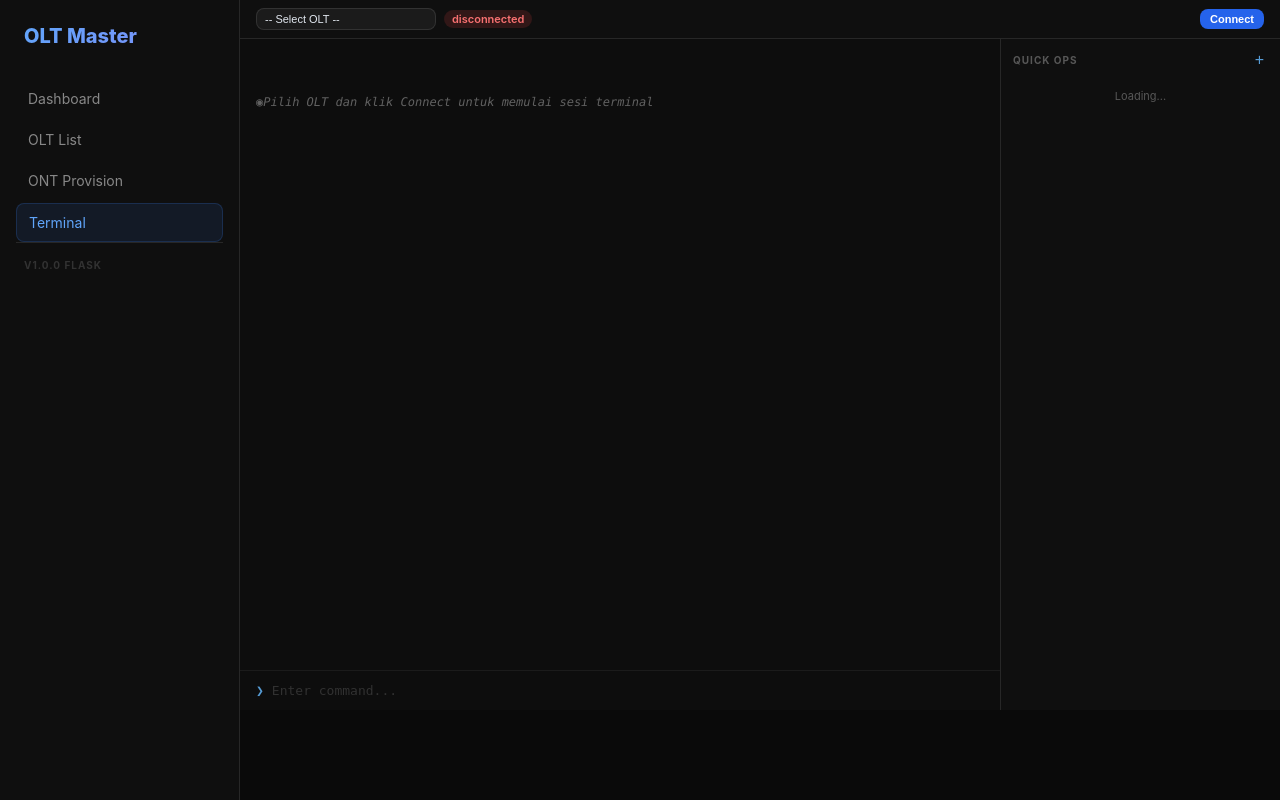
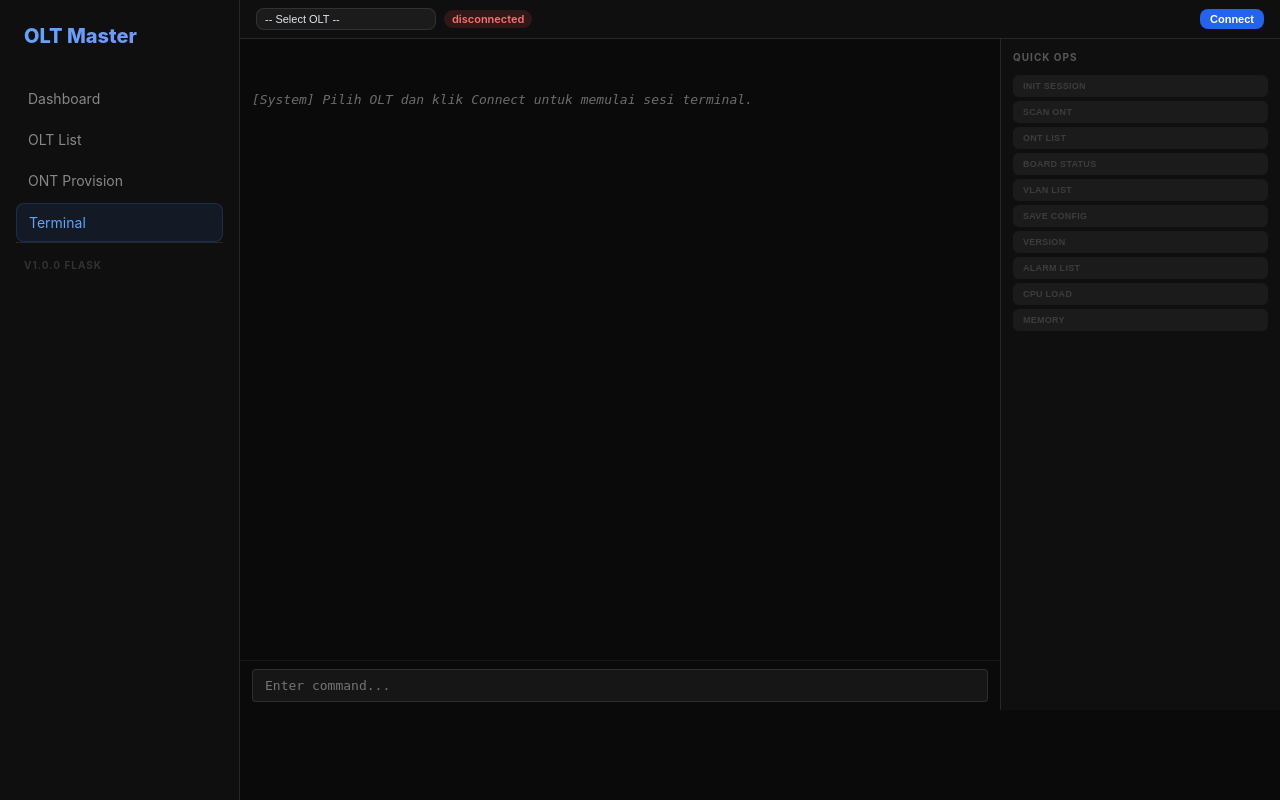
Before and after one commit to m-a-b-d-u-h/olt-app, a Flask app: page /terminal in a window 1280 px wide. Run offline with Flask 3, Linux system fonts and the light colour scheme; data that the repository does not hold is empty.

Commit message:
Revert "enhance: terminal UI like real CLI with prompt and colors"
This reverts commit fcc589211d6009a4b9b1d9030729b2e870ce22db.

```diff
--- a/templates/terminal.html
+++ b/templates/terminal.html
@@ -5,44 +5,21 @@
 .terminal-wrapper { display:flex; flex-direction:column; height:calc(100vh - 90px); margin:-24px -32px; }
 .terminal-header { display:flex; align-items:center; justify-content:space-between; padding:8px 16px; background:#0f0f0f; border-bottom:1px solid rgba(255,255,255,0.1); flex-shrink:0; }
 .terminal-body { flex:1; display:flex; overflow:hidden; }
-.terminal-screen { flex:1; background:#0d0d0d; display:flex; flex-direction:column; }
-.terminal-output {
-    flex:1; overflow-y:auto; padding:12px 16px;
-    font-family:'SF Mono','Fira Code','Cascadia Code','Consolas',monospace;
-    font-size:13px; line-height:1.6; color:#d4d4d4;
-    background:#0d0d0d; white-space:pre-wrap;
-}
-.terminal-output .prompt-line { color:#569cd6; }
-.terminal-output .cmd-output { color:#d4d4d4; }
-.terminal-output .system { color:rgba(255,255,255,0.35); font-style:italic; font-size:12px; }
-.terminal-output .system:before { content:'\25C9 '; }
-.terminal-output .error { color:#f44747; }
-.terminal-output .error:before { content:'\2716 '; }
-.terminal-output .success { color:#6a9955; }
-.terminal-output .highlight { color:#ce9178; }
-.terminal-input-row {
-    display:flex; align-items:center; gap:0;
-    padding:6px 16px; background:#0d0d0d;
-    border-top:1px solid rgba(255,255,255,0.06);
-    flex-shrink:0;
-}
-.terminal-prompt {
-    color:#569cd6; font-family:'SF Mono','Fira Code',monospace;
-    font-size:13px; font-weight:600; padding-right:8px; user-select:none;
-}
-.terminal-input-row input {
-    flex:1; background:transparent; border:none; padding:6px 0;
-    color:#d4d4d4; font-family:'SF Mono','Fira Code',monospace;
-    font-size:13px; outline:none; caret-color:#569cd6;
-}
-.terminal-input-row input::placeholder { color:rgba(255,255,255,0.15); }
+.terminal-screen { flex:1; background:#0a0a0a; display:flex; flex-direction:column; }
+.terminal-output { flex:1; overflow-y:auto; padding:12px; font-family:'SF Mono','Fira Code',monospace; font-size:13px; line-height:1.5; color:#e2e8f0; background:#0a0a0a; white-space:pre-wrap; }
+.terminal-output .prompt { color:#60a5fa; }
+.terminal-output .system { color:rgba(255,255,255,0.4); font-style:italic; }
+.terminal-output .error { color:#f87171; }
+.terminal-input-row { display:flex; padding:8px 12px; background:#0a0a0a; border-top:1px solid rgba(255,255,255,0.05); flex-shrink:0; }
+.terminal-input-row input { flex:1; background:rgba(255,255,255,0.05); border:1px solid rgba(255,255,255,0.1); border-radius:4px; padding:8px 12px; color:#e2e8f0; font-family:'SF Mono','Fira Code',monospace; font-size:13px; outline:none; }
+.terminal-input-row input:focus { border-color:#3b82f6; }
 .quick-panel { width:280px; background:#0f0f0f; border-left:1px solid rgba(255,255,255,0.1); padding:12px; overflow-y:auto; flex-shrink:0; }
-.quick-panel h3 { font-size:10px; text-transform:uppercase; letter-spacing:0.1em; color:rgba(255,255,255,0.3); font-weight:700; margin-bottom:12px; margin:0; }
-.quick-grid { display:flex; flex-direction:column; gap:4px; margin-top:12px; }
+.quick-panel h3 { font-size:10px; text-transform:uppercase; letter-spacing:0.1em; color:rgba(255,255,255,0.3); font-weight:700; margin-bottom:12px; }
+.quick-grid { display:flex; flex-direction:column; gap:4px; }
 .quick-btn { display:flex; align-items:center; justify-content:space-between; padding:6px 10px; border-radius:6px; border:none; font-size:9px; font-weight:700; text-transform:uppercase; letter-spacing:0.03em; cursor:pointer; transition:all 0.2s; width:100%; text-align:left; }
-.quick-btn:not(:disabled) { background:rgba(86,156,214,0.12); color:#569cd6; }
-.quick-btn:not(:disabled):hover { background:rgba(86,156,214,0.2); }
-.quick-btn:disabled { background:rgba(255,255,255,0.03); color:rgba(255,255,255,0.15); cursor:not-allowed; }
+.quick-btn:not(:disabled) { background:#e2e8f0; color:#0f172a; }
+.quick-btn:not(:disabled):hover { background:#cbd5e1; }
+.quick-btn:disabled { background:rgba(255,255,255,0.05); color:rgba(255,255,255,0.15); cursor:not-allowed; }
 @media(max-width:768px){ .quick-panel { display:none; } .terminal-wrapper { margin:-16px; height:calc(100vh - 60px); } }
 </style>
 
@@ -65,18 +42,14 @@
     <div class="terminal-body">
         <div class="terminal-screen">
             <div class="terminal-output" id="term-output">
-                <div class="system">Pilih OLT dan klik Connect untuk memulai sesi terminal</div>
+                <div class="system">[System] Pilih OLT dan klik Connect untuk memulai sesi terminal.</div>
             </div>
             <div class="terminal-input-row">
-                <span class="terminal-prompt" id="term-prompt">❯</span>
-                <input type="text" id="term-input" placeholder="Enter command..." disabled onkeydown="if(event.key==='Enter')sendCommand()" autocomplete="off" spellcheck="false">
+                <input type="text" id="term-input" placeholder="Enter command..." disabled onkeydown="if(event.key==='Enter')sendCommand()">
             </div>
         </div>
         <div class="quick-panel">
-            <div style="display:flex;justify-content:space-between;align-items:center;">
-                <h3>Quick Ops</h3>
-                <button onclick="addQuickCmd()" style="background:none;border:none;color:#569cd6;font-size:16px;cursor:pointer;padding:0 4px;" title="Add Command">+</button>
-            </div>
+            <h3>Quick Ops</h3>
             <div class="quick-grid" id="quick-grid"></div>
         </div>
     </div>
@@ -87,66 +60,22 @@
 let socket = null;
 let connected = false;
 
-let QUICK_CMDS = [];
+const QUICK_CMDS = [
+    {id:'init',label:'Init Session',cmds:['enable','config']},
+    {id:'scan',label:'Scan ONT',cmds:['display ont autofind all']},
+    {id:'onts',label:'ONT List',cmds:['interface gpon 0/1','display ont info 0 all']},
+    {id:'board',label:'Board Status',cmds:['display board 0']},
+    {id:'vlan',label:'VLAN List',cmds:['display vlan all']},
+    {id:'save',label:'Save Config',cmds:['save','y']},
+    {id:'ver',label:'Version',cmds:['display version']},
+    {id:'alarm',label:'Alarm List',cmds:['display alarm active all']},
+    {id:'cpu',label:'CPU Load',cmds:['display cpu']},
+    {id:'mem',label:'Memory',cmds:['display memory']},
+];
 
-async function loadQuickCmds() {
-    const res = await fetch('/api/quick-commands');
-    QUICK_CMDS = await res.json();
-    renderQuickCmds();
-}
-
-function renderQuickCmds() {
-    const grid = document.getElementById('quick-grid');
-    grid.innerHTML = QUICK_CMDS.map(c =>
-        `<div style="display:flex;gap:4px;align-items:stretch;">
-            <button class="quick-btn" id="q-${c.id}" onclick="runQuick('${c.id}')" disabled style="flex:1;">${c.label}</button>
-            <button class="quick-btn" onclick="editQuickCmd('${c.id}')" disabled style="width:28px;padding:4px;font-size:11px;flex:none;" id="qe-${c.id}" title="Edit">✎</button>
-            <button class="quick-btn" onclick="deleteQuickCmd('${c.id}')" disabled style="width:28px;padding:4px;font-size:11px;flex:none;" id="qd-${c.id}" title="Delete">✕</button>
-        </div>`
-    ).join('');
-}
-
-async function editQuickCmd(id) {
-    const cmd = QUICK_CMDS.find(c => c.id === id);
-    if (!cmd) return;
-    const label = prompt('Label:', cmd.label);
-    if (!label) return;
-    const cmdsStr = prompt('Commands (one per line):', cmd.commands.join('\n'));
-    if (!cmdsStr) return;
-    const commands = cmdsStr.split('\n').map(s => s.trim()).filter(Boolean);
-    await fetch('/api/quick-commands/' + id, {
-        method: 'PUT',
-        headers: {'Content-Type': 'application/json'},
-        body: JSON.stringify({label, commands}),
-    });
-    await loadQuickCmds();
-    updateQuickBtnState();
-}
-
-async function deleteQuickCmd(id) {
-    if (!confirm('Hapus command ini?')) return;
-    await fetch('/api/quick-commands/' + id, {method: 'DELETE'});
-    await loadQuickCmds();
-    updateQuickBtnState();
-}
-
-async function addQuickCmd() {
-    const label = prompt('Label for new command:');
-    if (!label) return;
-    const cmdsStr = prompt('Commands (one per line):\n\nContoh:\nenable\nconfig\ndisplay vlan all');
-    if (!cmdsStr) return;
-    const commands = cmdsStr.split('\n').map(s => s.trim()).filter(Boolean);
-    await fetch('/api/quick-commands', {
-        method: 'POST',
-        headers: {'Content-Type': 'application/json'},
-        body: JSON.stringify({label, commands}),
-    });
-    await loadQuickCmds();
-    updateQuickBtnState();
-}
-
-document.getElementById('quick-grid').innerHTML = '<div style="color:rgba(255,255,255,0.3);font-size:11px;padding:8px;text-align:center;">Loading...</div>';
-loadQuickCmds();
+document.getElementById('quick-grid').innerHTML = QUICK_CMDS.map(c =>
+    '<button class="quick-btn" id="q-'+c.id+'" onclick="runQuick(\''+c.id+'\')" disabled>'+c.label+'</button>'
+).join('');
 
 function appendText(text, cls='') {
     const el = document.getElementById('term-output');
@@ -157,25 +86,12 @@ function appendText(text, cls='') {
     el.scrollTop = el.scrollHeight;
 }
 
-function appendOutput(text) {
-    const lines = text.split('\n');
-    for (const line of lines) {
-        const el = document.getElementById('term-output');
-        const div = document.createElement('div');
-        div.className = 'cmd-output';
-        div.textContent = line;
-        el.appendChild(div);
-    }
-    const el = document.getElementById('term-output');
-    el.scrollTop = el.scrollHeight;
-}
-
 function connectTerminal() {
     const sel = document.getElementById('term-olt');
     const opt = sel.options[sel.selectedIndex];
     if (!opt || !opt.value) { toast('Select an OLT first', 'error'); return; }
 
-    appendText('Connecting to ' + opt.dataset.ip + '...', 'system');
+    appendText('[System] Connecting to ' + opt.dataset.ip + '...', 'system');
     document.getElementById('term-status').textContent = 'connecting';
     document.getElementById('term-status').className = 'badge badge-offline';
 
@@ -195,16 +111,16 @@ function connectTerminal() {
         document.getElementById('disconnect-btn').style.display = '';
         document.getElementById('term-input').disabled = false;
         document.getElementById('term-input').focus();
-        updateQuickBtnState();
-        appendText('Connected', 'success');
+        document.querySelectorAll('.quick-btn').forEach(b => b.disabled = false);
+        appendText('[System] Connected.', 'system');
     });
     socket.on('ssh:error', (data) => {
-        appendText((data.message || 'Connection failed'), 'error');
+        appendText('[Error] ' + (data.message || 'Connection failed'), 'error');
         toast('Connection failed', 'error');
         disconnectTerminal();
     });
     socket.on('terminal:data', (data) => {
-        appendOutput(data);
+        appendText(data);
     });
     socket.on('disconnect', () => disconnectTerminal());
 }
@@ -217,8 +133,8 @@ function disconnectTerminal() {
     document.getElementById('connect-btn').style.display = '';
     document.getElementById('disconnect-btn').style.display = 'none';
     document.getElementById('term-input').disabled = true;
-    updateQuickBtnState();
-    appendText('Disconnected', 'system');
+    document.querySelectorAll('.quick-btn').forEach(b => b.disabled = true);
+    appendText('[System] Disconnected.', 'system');
 }
 
 function sendCommand() {
@@ -226,13 +142,8 @@ function sendCommand() {
     const input = document.getElementById('term-input');
     const cmd = input.value;
     if (!cmd) return;
-    appendText('> ' + cmd, 'prompt-line');
     socket.emit('terminal:input', cmd + '\n');
     input.value = '';
-}
-
-function updateQuickBtnState() {
-    document.querySelectorAll('.quick-btn').forEach(b => b.disabled = !connected);
 }
 
 async function runQuick(id) {
@@ -242,17 +153,12 @@ async function runQuick(id) {
     const btn = document.getElementById('q-'+id);
     btn.textContent = '...';
     btn.disabled = true;
-    document.getElementById('qe-'+id).disabled = true;
-    document.getElementById('qd-'+id).disabled = true;
-    for (const c of cmd.commands) {
-        appendText('> ' + c, 'prompt-line');
+    for (const c of cmd.cmds) {
         socket.emit('terminal:input', c + '\n');
         await new Promise(r => setTimeout(r, 1200));
     }
     btn.textContent = cmd.label;
-    btn.disabled = !connected;
-    document.getElementById('qe-'+id).disabled = !connected;
-    document.getElementById('qd-'+id).disabled = !connected;
+    btn.disabled = false;
 }
 </script>
 {% endblock %}
```
